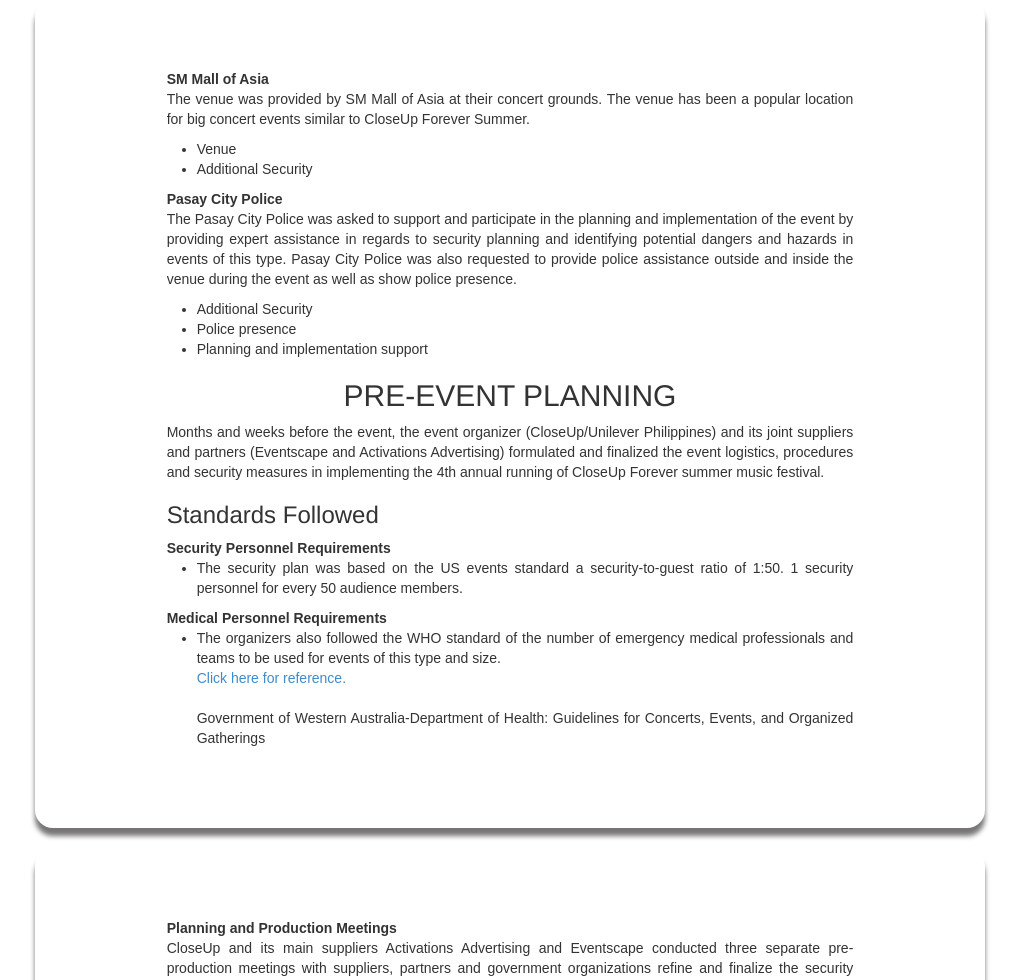
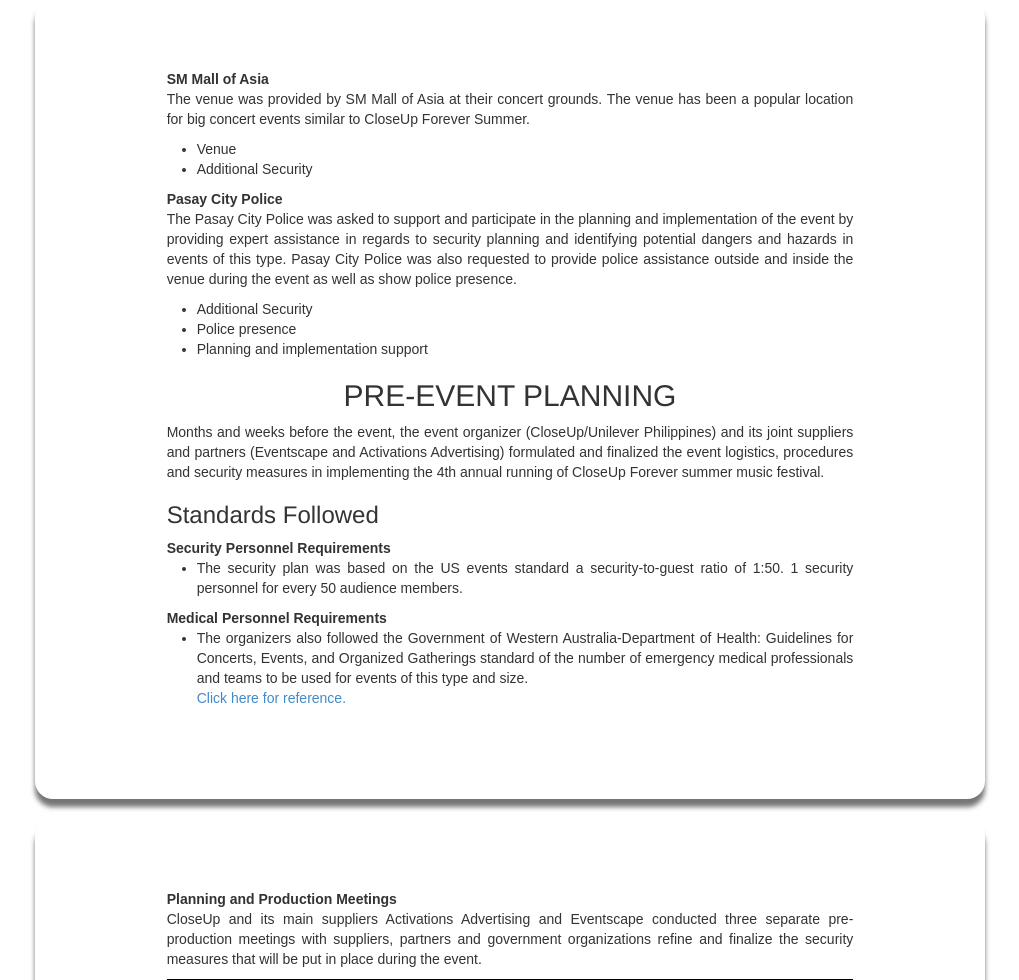
Before and after one commit to roelrosil1705/cloudwalk-acti, a CodeIgniter app: page /index.php/newspage in a window 1280 px wide. Shown: the part 1901-2881 px from the top of the page, without its empty margins (130-1149 px from the left). Run offline with CodeIgniter, Linux system fonts and the light colour scheme; some libraries are stand-ins or nearby versions.

Commit message:
who changed

```diff
--- a/application/views/newspage_view.php
+++ b/application/views/newspage_view.php
@@ -194,9 +194,9 @@
                                     <b>Medical Personnel Requirements</b>
                                     <ul class="mar30">
                                         <li>
-                                            The organizers also followed the WHO standard of the number of emergency medical professionals and teams to be used for events of this type and size.
+                                            The organizers also followed the Government of Western Australia-Department of Health: Guidelines for Concerts, Events, and Organized Gatherings standard of the number of emergency medical professionals and teams to be used for events of this type and size.
                                             <br><a href="http://ww2.health.wa.gov.au/~/media/Files/Corporate/general%20documents/Environmental%20health/Concerts%20and%20Mass%20Gathering%20Guidelines.ashx">Click here for reference.</a><br>
-                                            <br>Government of Western Australia-Department of Health: Guidelines for Concerts, Events, and Organized Gatherings
+
                                         </li>
                                     </ul>
                                 </div>
```
